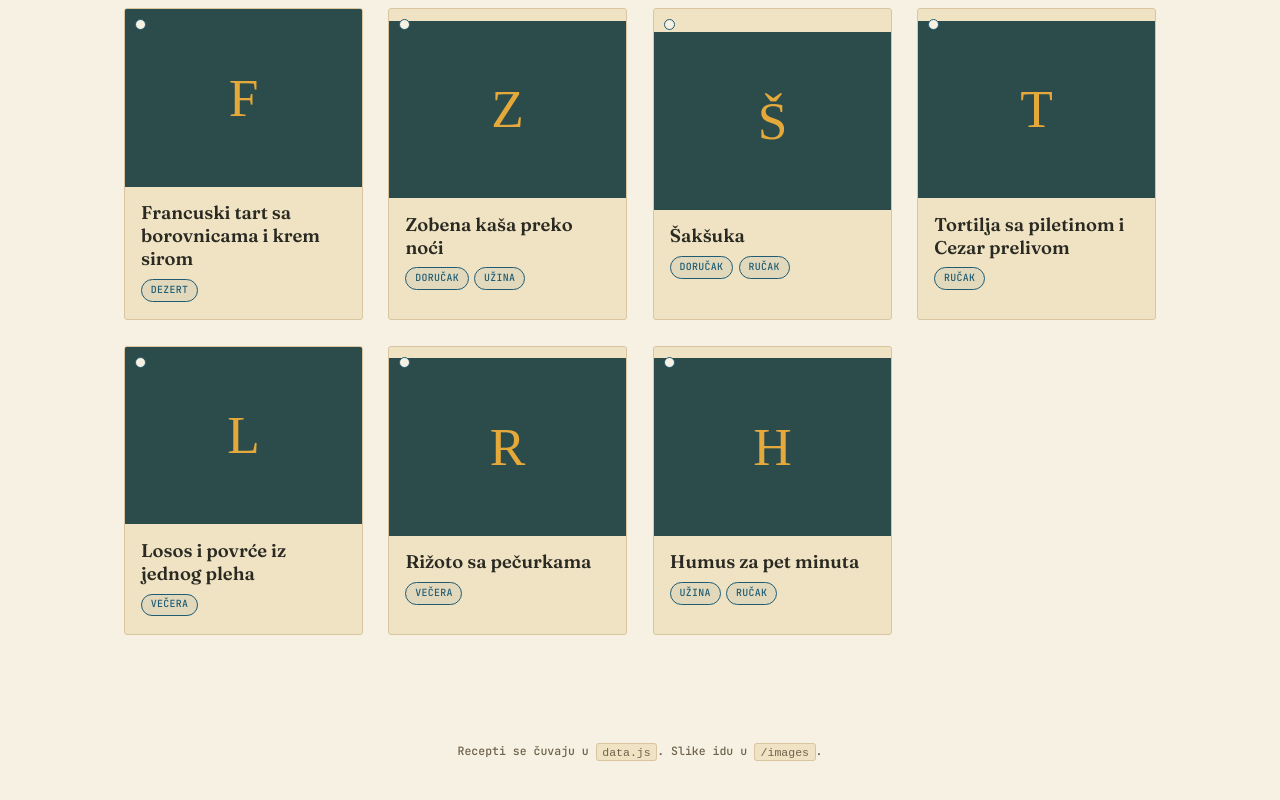
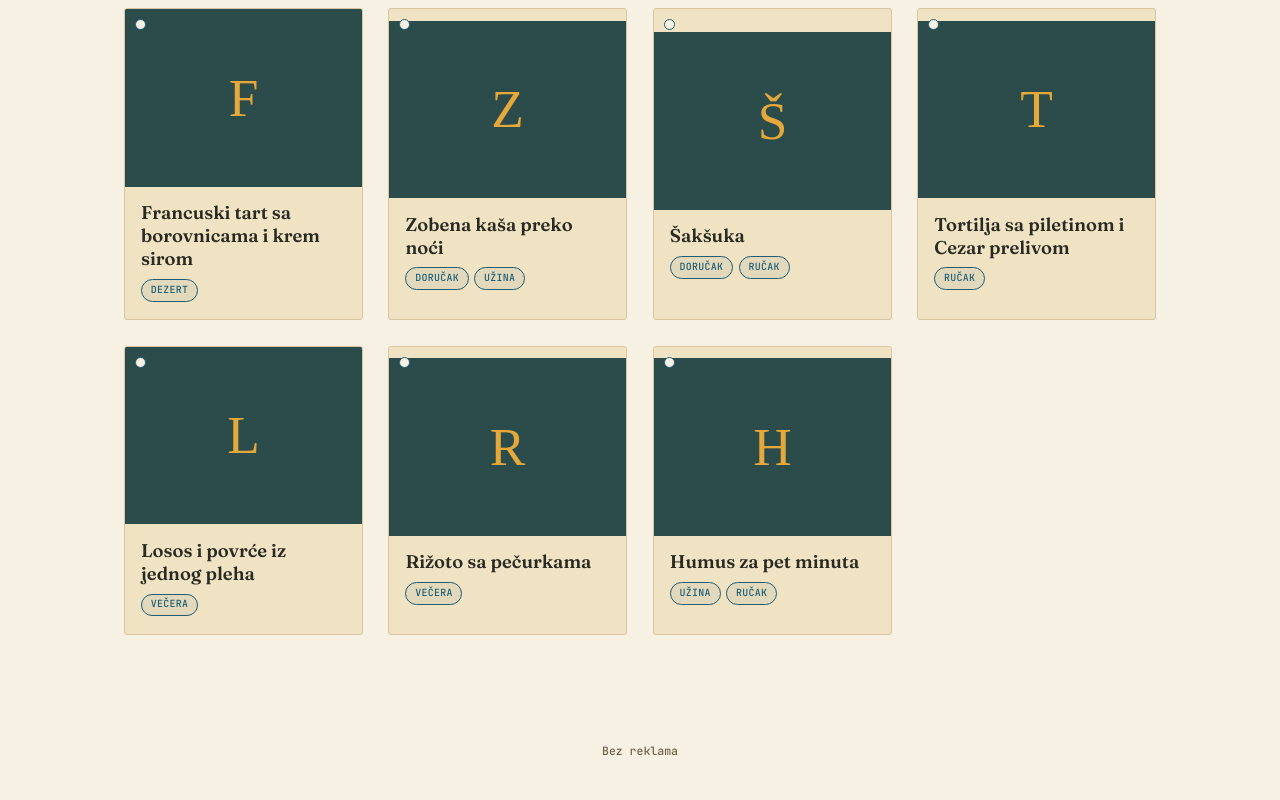
Before and after one commit to alexandar89934/alejandros-recipes, a website: page index.html in a window 1280 px wide. Shown: the part 603-1403 px from the top of the page. Drawn offline with nearby package versions, Linux system fonts and the light colour scheme.

Commit message:
Izmena footera

```diff
--- a/index.html
+++ b/index.html
@@ -87,7 +87,7 @@
 </main>
 
 <footer class="site-foot">
-  <p>Recepti se čuvaju u <code>data.js</code>. Slike idu u <code>/images</code>.</p>
+  <p>Bez reklama</p>
 </footer>
 
 <script src="data.js"></script>
```
Also changed, not shown: 1 other file.
